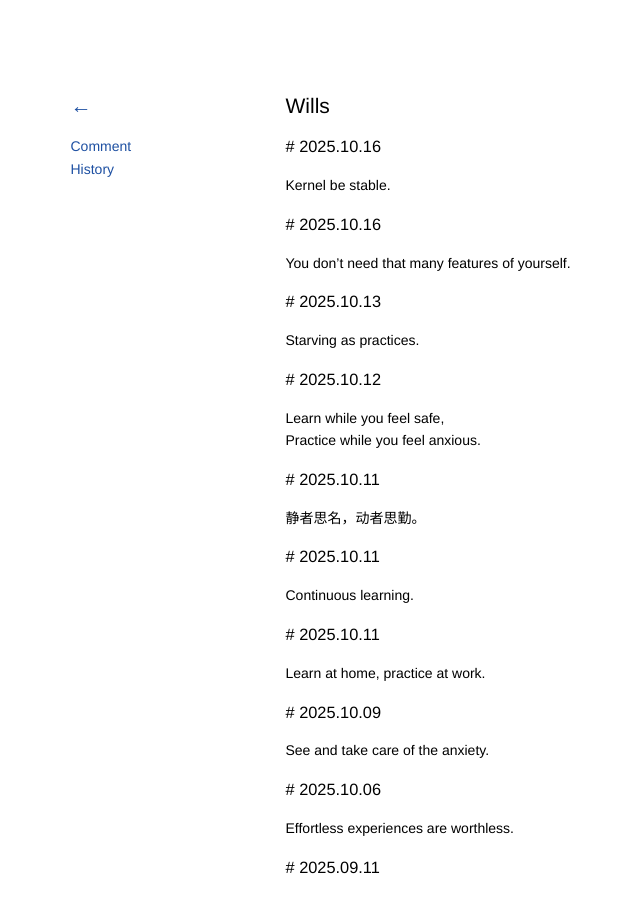
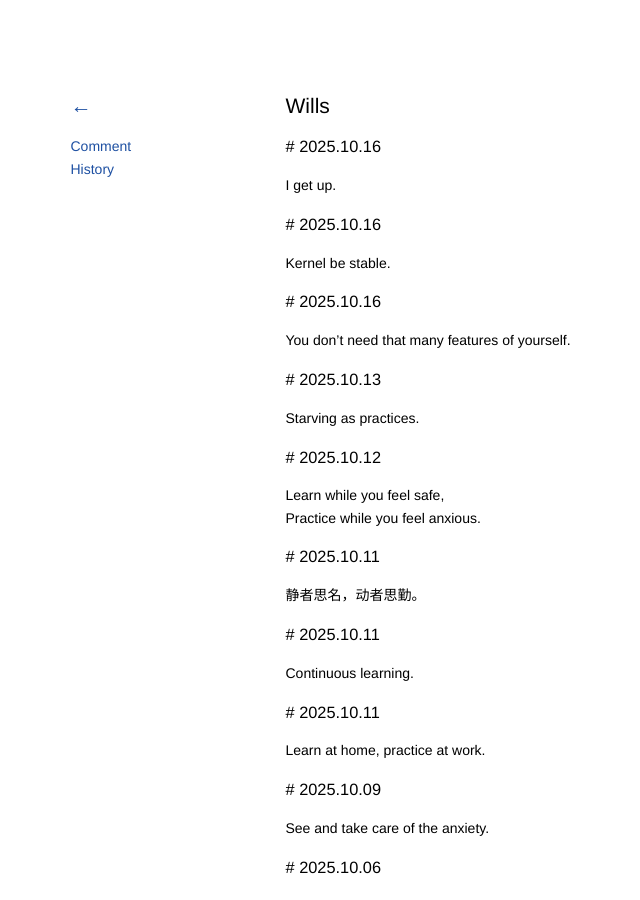
Before and after one commit to kidlj/awei, a Jekyll site: the page built from _wiki/wills.md, in a window 1280 px wide and 900 px high. Shown: the whole window, without its empty margins (62-702 px from the left). Built offline with Jekyll 4.4.1, drawn with Linux system fonts in a browser that asks for light colours.

Commit message:
update wills

```diff
--- a/_wiki/wills.md
+++ b/_wiki/wills.md
@@ -1,6 +1,10 @@
 ---
 title: Wills
 ---
+
+### 2025.10.16
+
+I get up.
 
 ### 2025.10.16
 
```
